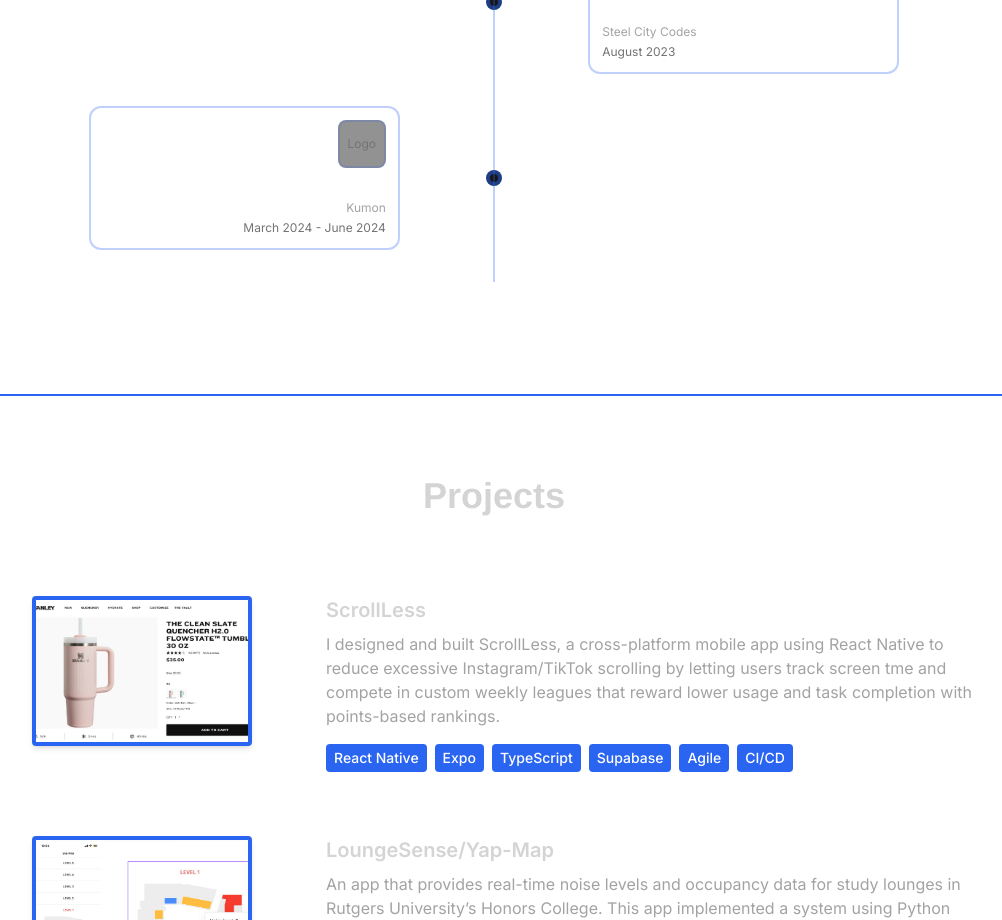
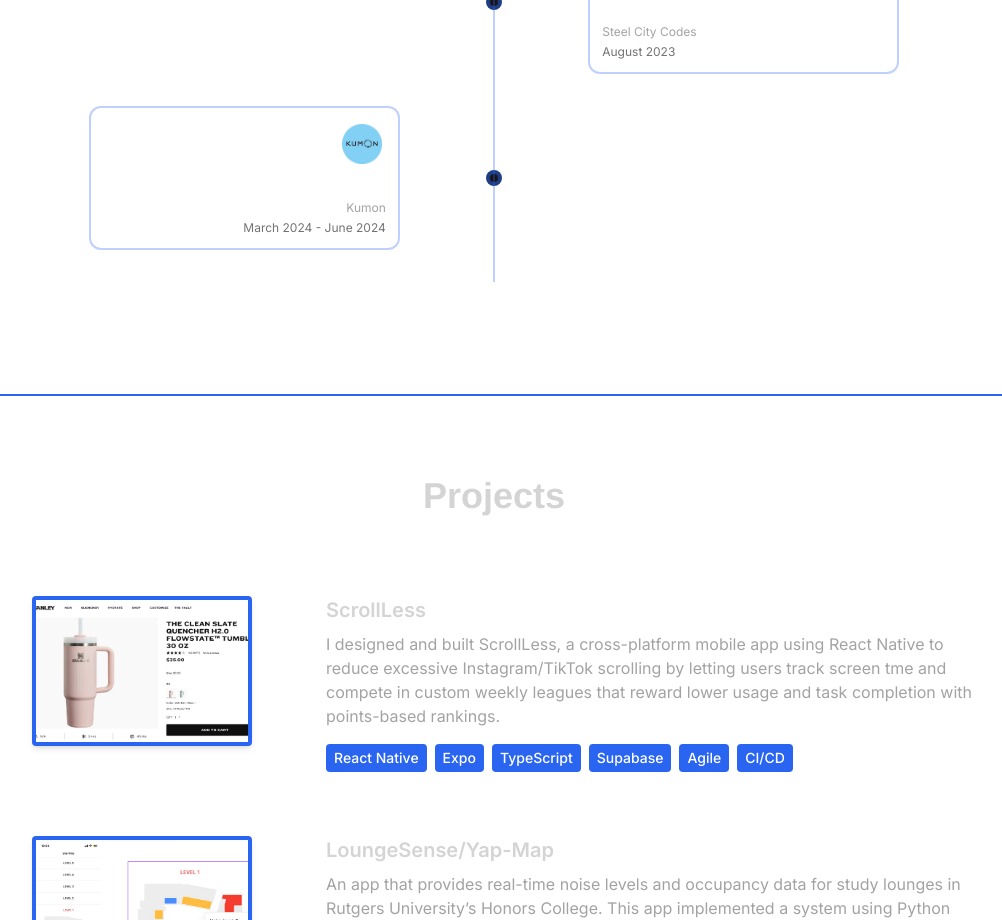
Before and after one commit to hatchakala/PortfolioWebsite, a React (Vite) app: page / in a window 1280 px wide. Shown: the part 2740-3660 px from the top of the page, without its empty margins (146-1148 px from the left). Built offline with nearby package versions, Linux system fonts and the light colour scheme.

Commit message:
made details panel more dynamic

```diff
--- a/src/components/Experience.jsx
+++ b/src/components/Experience.jsx
@@ -1,6 +1,7 @@
 import { EXPERIENCES } from "../constants";
 import { motion, AnimatePresence } from "framer-motion";
 import { useState } from "react";
+import React from "react";
 import { FaTimes } from "react-icons/fa";
 import ColgateLogo from "../assets/experiences/ColgatePalmoliveLogo.png";
 import ColgateDetails from "../assets/experiences/ColgateDetailsPicture.png";
@@ -8,6 +9,7 @@ import NasaLogo from "../assets/experiences/NasaLogo.png";
 import RutgersLogo from "../assets/experiences/RutgersLogo.png";
 import PrincetonLogo from "../assets/experiences/PrincetonLearningExperienceLogo.png";
 import SteelCityLogo from "../assets/experiences/SteelCityCodesLogo.png";
+import KumonLogo from "../assets/experiences/KumonLogo.png";
 
 const experienceLogos = [
   NasaLogo,        // NASA
@@ -16,7 +18,7 @@ const experienceLogos = [
   RutgersLogo,     // Learning Assistant
   PrincetonLogo,   // Princeton Learning Experience
   SteelCityLogo,   // Steel City Codes
-  null,            // Kumon (no logo)
+  KumonLogo,       // Kumon
 ];
 
 const experienceDetailImages = [
@@ -31,9 +33,18 @@ const experienceDetailImages = [
 
 const Experience = () => {
   const [selectedExperience, setSelectedExperience] = useState(null);
+  const [detailsTopPosition, setDetailsTopPosition] = useState(0);
+  const experienceRefs = EXPERIENCES.map(() => React.useRef(null));
 
-  const handleExperienceClick = (index) => {
+  const handleExperienceClick = (index, ref) => {
     setSelectedExperience(index);
+    if (ref.current && window.innerWidth >= 1024) {
+      const rect = ref.current.getBoundingClientRect();
+      const scrollTop = window.pageYOffset || document.documentElement.scrollTop;
+      setDetailsTopPosition(rect.top + scrollTop - 100);
+    } else {
+      setDetailsTopPosition(0);
+    }
   };
 
   const handleClose = () => {
@@ -61,8 +72,11 @@ const Experience = () => {
               animate={{ opacity: 1, x: 0 }}
               exit={{ opacity: 0, x: -100 }}
               transition={{ duration: 0.5 }}
-              className="w-full lg:w-1/2 backdrop-blur-lg bg-white/10 rounded-2xl p-6 lg:p-8 border border-[#2965F1]/30 relative"
-              style={{ maxHeight: '80vh', overflowY: 'auto' }}
+              className="w-full lg:w-1/2 backdrop-blur-lg bg-white/10 rounded-2xl p-6 lg:p-8 border border-[#2965F1]/30 relative lg:absolute lg:left-0"
+              style={{
+                top: window.innerWidth >= 1024 ? `${detailsTopPosition}px` : 'auto',
+                minHeight: '200px'
+              }}
             >
               {/* Close Button */}
               <button
@@ -129,6 +143,7 @@ const Experience = () => {
           {EXPERIENCES.map((experience, index) => (
             <motion.div
               key={index}
+              ref={experienceRefs[index]}
               whileInView={{ opacity: 1, y: 0 }}
               initial={{ opacity: 0, y: 50 }}
               transition={{ duration: 0.5, delay: index * 0.1 }}
@@ -140,7 +155,7 @@ const Experience = () => {
               <div className={`w-full lg:w-5/12 ${index % 2 === 0 ? 'lg:text-right' : 'lg:text-left'}`}>
                 <motion.div
                   whileHover={{ scale: 1.05 }}
-                  onClick={() => handleExperienceClick(index)}
+                  onClick={() => handleExperienceClick(index, experienceRefs[index])}
                   className={`cursor-pointer p-3 rounded-xl border-2 transition-all duration-300 ${
                     selectedExperience === index
                       ? 'border-[#2965F1] bg-[#2965F1]/20 shadow-lg shadow-[#2965F1]/50'
```
